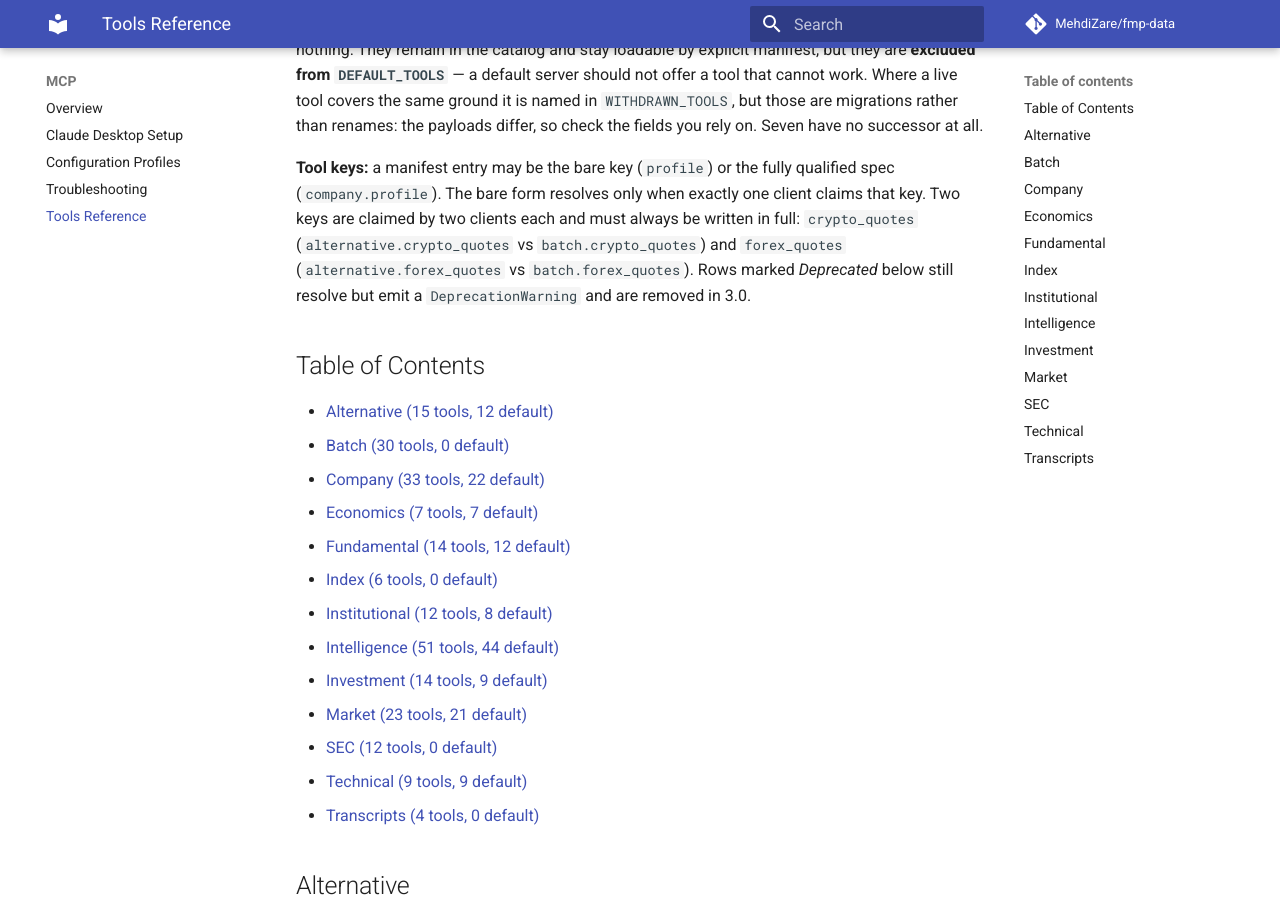
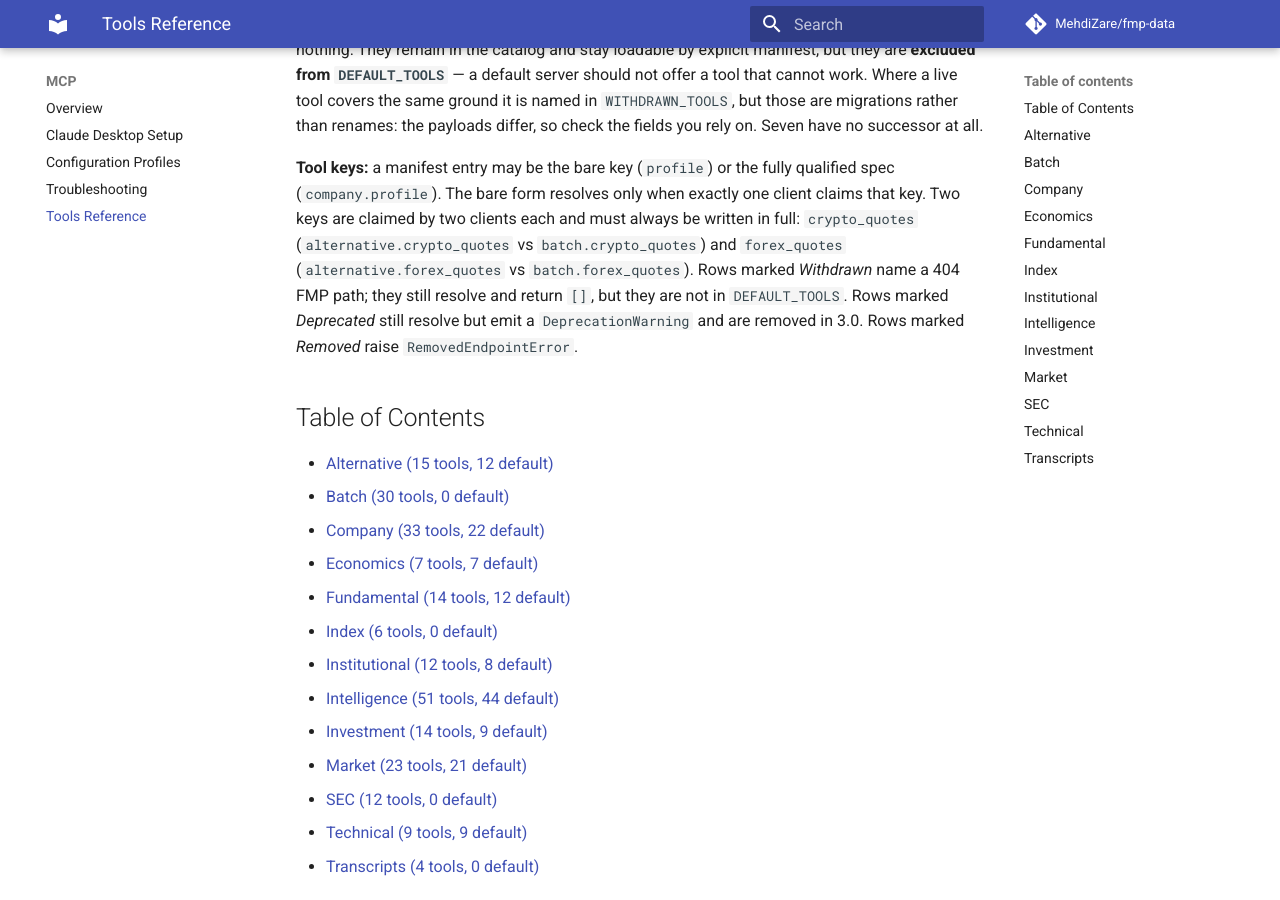
Before and after one commit to MehdiZare/fmp-data, an MkDocs documentation site: the page built from docs/mcp/tools.md, in a window 1280 px wide and 900 px high, scrolled down 495 px. Built offline with MkDocs 1.6.1 and Material for MkDocs 9.7.7, drawn with Linux system fonts in a browser that asks for light colours; comment, search, counter and statistics services are not loaded; the version menu is left out; some of the changed text lies outside the part shown.

Commit message:
fix(docs): pin review follow-up tests and complete 2.7.0 upgrade table
Expand the 2.7.0 breaking-change table for Senate date and net-worth
range types. Make troubleshooting copy-paste JSON valid and keep
teaching snippets out of json fences. Pin hyphenated URL redaction,
dotenv escapes, validation-envelope field errors, and workflow-level
GH_TOKEN absence. Relabel withdrawn intelligence rows that were still
marked Deprecated.

```diff
--- a/docs/mcp/tools.md
+++ b/docs/mcp/tools.md
@@ -25,8 +25,10 @@
 one client claims that key. Two keys are claimed by two clients each and must
 always be written in full: `crypto_quotes` (`alternative.crypto_quotes` vs
 `batch.crypto_quotes`) and `forex_quotes` (`alternative.forex_quotes` vs
-`batch.forex_quotes`). Rows marked *Deprecated* below still resolve but emit a
-`DeprecationWarning` and are removed in 3.0.
+`batch.forex_quotes`). Rows marked *Withdrawn* name a 404 FMP path; they still
+resolve and return `[]`, but they are not in `DEFAULT_TOOLS`. Rows marked
+*Deprecated* still resolve but emit a `DeprecationWarning` and are removed in
+3.0. Rows marked *Removed* raise `RemovedEndpointError`.
 
 ## Table of Contents
 
@@ -224,8 +226,8 @@
 | `crypto_symbol_news` | Search cryptocurrency news for a specific trading pair to track asset-specific developments |
 | `dividends_calendar` | Get upcoming and historical dividend events including ex-dividend dates, payment dates, and dividend amounts |
 | `earnings_calendar` | Access comprehensive earnings calendar showing upcoming earnings releases, estimated and actual results, and historical earnings data |
-| `earnings_confirmed` | **Deprecated / not in DEFAULT_TOOLS** — client returns `[]`; prefer `earnings_calendar` + `include_report_times` |
-| `earnings_surprises` | **Deprecated / not in DEFAULT_TOOLS** — client returns `[]`; prefer `historical_earnings` and compare eps |
+| `earnings_confirmed` | **Withdrawn / not in DEFAULT_TOOLS** — client returns `[]`; prefer `earnings_calendar` + `include_report_times` |
+| `earnings_surprises` | **Withdrawn / not in DEFAULT_TOOLS** — client returns `[]`; prefer `historical_earnings` and compare eps |
 | `equity_offering_by_cik` | Retrieve equity offerings for a specific company using CIK number including historical and current offerings |
 | `equity_offering_rss` | Get latest equity offerings including new issues, follow-on offerings, and capital raising events |
 | `equity_offering_search` | Search for equity offerings including public and private placements, with detailed offering terms and company information |
@@ -262,10 +264,10 @@
 | `senate_trades_by_id` | Get Senate trading data filtered by member id |
 | `senate_trades_by_name` | Get Senate trading data filtered by senator name |
 | `senate_trading` | Access Senate trading activity and disclosures including stock trades, transaction details, and filing information |
-| `senate_trading_rss` | **Withdrawn / not in DEFAULT_TOOLS** — prefer `senate_latest` |
+| `senate_trading_rss` | **Withdrawn / not in DEFAULT_TOOLS** — client returns `[]`; prefer `senate_latest` |
 | `social_sentiment_changes` | **Removed / not in DEFAULT_TOOLS** — raises `RemovedEndpointError` |
 | `stock_news` | Market-wide stock news feed of company events and corporate developments. Not filterable by symbol; narrow it by date range or page |
-| `stock_news_sentiments` | **Deprecated / not in DEFAULT_TOOLS** — client returns `[]` |
+| `stock_news_sentiments` | **Withdrawn / not in DEFAULT_TOOLS** — client returns `[]` |
 | `stock_splits_calendar` | Access upcoming and historical stock split events including split ratios, dates, and affected securities |
 | `trending_social_sentiment` | **Removed / not in DEFAULT_TOOLS** — raises `RemovedEndpointError` |
 
```
Also changed, not shown: CHANGELOG.md (+5 -2 lines), examples/mcp/claude_desktop/troubleshooting.md (+11 -6 lines), 7 other files.
